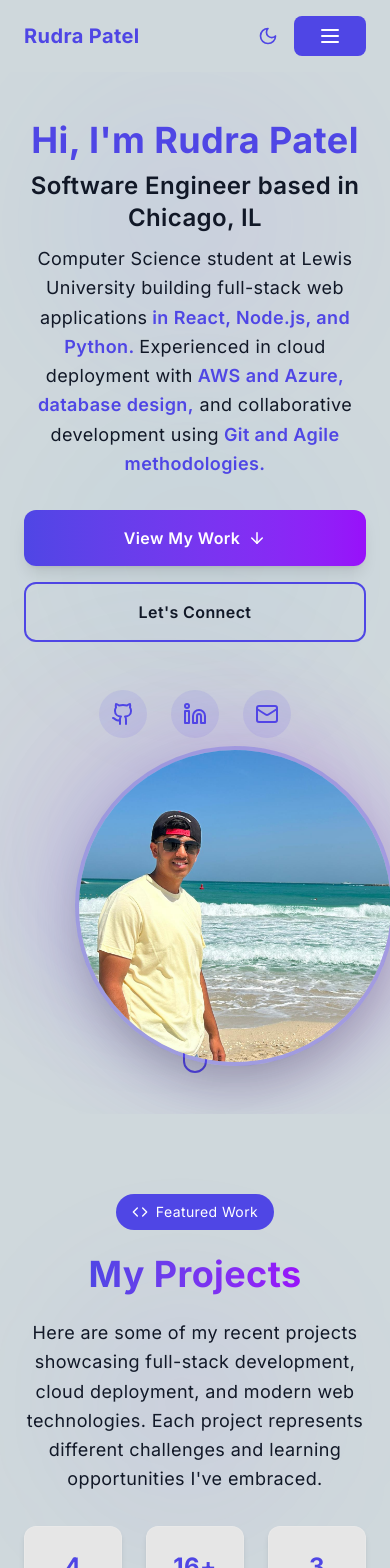
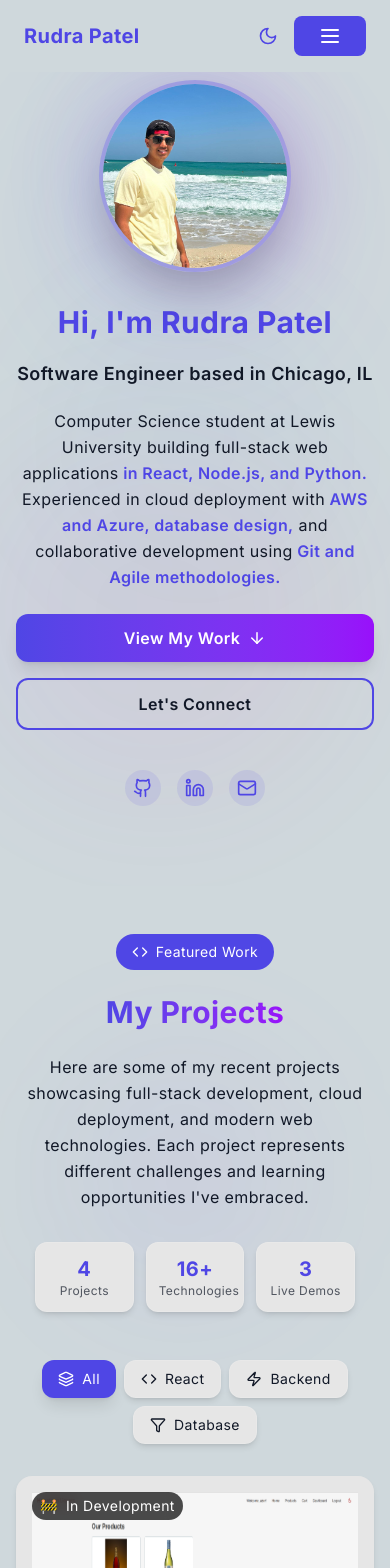
Before and after one commit to rpat9/rudra-website-portfolio, a React (Vite) app: page / in a window 390 px wide. Shown: the top 1568 px of the page. Built offline with nearby package versions, Linux system fonts and the light colour scheme.

Commit message:
Updated website for mobile use

```diff
--- a/src/components/Hero.jsx
+++ b/src/components/Hero.jsx
@@ -5,7 +5,7 @@
 export default function Hero() {
 
     return (
-        <section className="min-h-screen flex items-center justify-center px-6 md:px-16 pt-20 pb-12 relative overflow-hidden">
+        <section className="min-h-screen flex items-center justify-center px-4 sm:px-6 md:px-16 pt-20 pb-20 relative overflow-hidden">
 
             <div className="absolute inset-0 overflow-hidden pointer-events-none">
                 <div className="absolute top-20 left-10 w-72 h-72 bg-gradient-to-r from-blue-500/10 to-purple-500/10 rounded-full blur-3xl animate-pulse"></div>
@@ -14,17 +14,14 @@
             </div>
 
             <div className="container mx-auto max-w-6xl relative z-10">
-                <div className="grid lg:grid-cols-2 gap-12 items-center">
+                <div className="grid lg:grid-cols-2 gap-8 lg:gap-12 items-center">
 
-
-                    <div className={`space-y-8 text-center lg:text-left transition-all duration-1000 translate-y-10`}>
-
+                    <div className="space-y-6 lg:space-y-8 text-center lg:text-left order-2 lg:order-1">
 
                         <div className="space-y-2">
-                            <h1 className="text-4xl md:text-5xl font-bold mb-4 text-[var(--color-primary)]">
+                            <h1 className="text-3xl sm:text-4xl md:text-5xl font-bold mb-4 text-[var(--color-primary)]">
                                 Hi, I'm {' '}
                                 <span className="inline-block">
-
                                     <Typewriter
                                         onInit={(typewriter) => {
                                             typewriter
@@ -42,20 +39,17 @@
                                             loop: false,
                                         }}
                                         />
-
                                 </span>
                             </h1>
                         </div>
 
-
                         <div className="h-5 flex items-center justify-center lg:justify-start">
-                            <div className="text-2xl font-semibold text-[var(--color-text)]">
+                            <div className="text-lg sm:text-xl lg:text-2xl font-semibold text-[var(--color-text)]">
                                 Software Engineer based in Chicago, IL
                             </div>
                         </div>
 
-
-                        <p className="text-lg md:text-xl text-[var(--color-text)] leading-relaxed max-w-2xl">
+                        <p className="text-base sm:text-lg md:text-xl text-[var(--color-text)] leading-relaxed max-w-2xl mx-auto lg:mx-0">
                             Computer Science student at Lewis University building full-stack web applications
                             <span className="text-[var(--color-primary)] font-semibold"> in React, Node.js, and Python. </span>
                             Experienced in cloud deployment with
@@ -63,11 +57,10 @@
                             <span className="text-[var(--color-primary)] font-semibold"> Git and Agile methodologies.</span>
                         </p>
 
-
                         <div className="flex flex-col sm:flex-row gap-4 justify-center lg:justify-start">
                             <a
                                 href="#projects"
-                                className="group relative px-8 py-4 bg-gradient-to-r from-[var(--color-primary)] to-purple-600 text-white font-semibold rounded-xl shadow-lg hover:shadow-xl transition-all duration-300 transform hover:scale-105 overflow-hidden"
+                                className="group relative px-6 sm:px-8 py-3 sm:py-4 bg-gradient-to-r from-[var(--color-primary)] to-purple-600 text-white font-semibold rounded-xl shadow-lg hover:shadow-xl transition-all duration-300 transform hover:scale-105 overflow-hidden"
                             >
                                 <span className="relative z-10 flex items-center justify-center">
                                     View My Work
@@ -78,48 +71,45 @@
 
                             <a
                                 href="#contact"
-                                className="px-8 py-4 border-2 border-[var(--color-primary)] text-[var(--color-text)] font-semibold rounded-xl transition-all duration-300 transform hover:scale-105 text-center"
+                                className="px-6 sm:px-8 py-3 sm:py-4 border-2 border-[var(--color-primary)] text-[var(--color-text)] font-semibold rounded-xl transition-all duration-300 transform hover:scale-105 text-center"
                             >
                                 Let's Connect
                             </a>
                         </div>
 
-                        {/* Social Links */}
-                        <div className="flex gap-6 justify-center lg:justify-start pt-4">
+                        <div className="flex gap-4 sm:gap-6 justify-center lg:justify-start pt-4">
                             <a
                                 href="https://github.com/rpat9"
                                 target="_blank"
                                 rel="noopener noreferrer"
-                                className="p-3 rounded-full bg-[var(--color-primary)]/10 text-[var(--color-primary)] hover:bg-[var(--color-primary)] hover:text-white transition-all duration-300 transform hover:scale-110"
+                                className="p-2 sm:p-3 rounded-full bg-[var(--color-primary)]/10 text-[var(--color-primary)] hover:bg-[var(--color-primary)] hover:text-white transition-all duration-300 transform hover:scale-110"
                             >
-                                <Github size={24} />
+                                <Github size={20} className="sm:w-6 sm:h-6" />
                             </a>
                             <a
                                 href="https://www.linkedin.com/in/rudrapatel09"
                                 target="_blank"
                                 rel="noopener noreferrer"
-                                className="p-3 rounded-full bg-[var(--color-primary)]/10 text-[var(--color-primary)] hover:bg-[var(--color-primary)] hover:text-white transition-all duration-300 transform hover:scale-110"
+                                className="p-2 sm:p-3 rounded-full bg-[var(--color-primary)]/10 text-[var(--color-primary)] hover:bg-[var(--color-primary)] hover:text-white transition-all duration-300 transform hover:scale-110"
                             >
-                                <Linkedin size={24} />
+                                <Linkedin size={20} className="sm:w-6 sm:h-6" />
                             </a>
                             <a
                                 href="mailto:rudrap26176@gmail.com"
-                                className="p-3 rounded-full bg-[var(--color-primary)]/10 text-[var(--color-primary)] hover:bg-[var(--color-primary)] hover:text-white transition-all duration-300 transform hover:scale-110"
+                                className="p-2 sm:p-3 rounded-full bg-[var(--color-primary)]/10 text-[var(--color-primary)] hover:bg-[var(--color-primary)] hover:text-white transition-all duration-300 transform hover:scale-110"
                             >
-                                <Mail size={24} />
+                                <Mail size={20} className="sm:w-6 sm:h-6" />
                             </a>
                         </div>
                     </div>
 
-
-                    <div className={`flex justify-center lg:justify-end transition-all duration-1000 delay-300 translate-x-10`}>
+                    <div className="flex justify-center order-1 lg:order-2">
                         <div className="relative group">
 
                             <div className="absolute inset-0 bg-gradient-to-r from-[var(--color-primary)] to-purple-600 rounded-full blur-2xl opacity-20 scale-110 group-hover:opacity-30 transition-all duration-500"></div>
 
-
                             <div className="relative">
-                                <div className="w-80 h-80 md:w-96 md:h-96 rounded-full overflow-hidden border-4 border-[var(--color-primary)]/30 shadow-2xl group-hover:border-[var(--color-primary)]/50 transition-all duration-300">
+                                <div className="w-48 h-48 sm:w-64 sm:h-64 md:w-80 md:h-80 lg:w-96 lg:h-96 rounded-full overflow-hidden border-4 border-[var(--color-primary)]/30 shadow-2xl group-hover:border-[var(--color-primary)]/50 transition-all duration-300">
                                     <img
                                         src={rudraPic}
                                         alt="Rudra Patel - Full Stack Developer"
@@ -128,14 +118,13 @@
                                 </div>
                             </div>
                         </div>
-
                     </div>
                 </div>
             </div>
 
-            <div className="absolute bottom-8 left-1/2 transform -translate-x-1/2 animate-bounce">
-                <div className="w-6 h-10 border-2 border-[var(--color-primary)] rounded-full flex justify-center">
-                    <div className="w-1 h-3 bg-[var(--color-primary)] rounded-full mt-2 animate-pulse"></div>
+            <div className="absolute bottom-4 sm:bottom-8 left-1/2 transform -translate-x-1/2 animate-bounce hidden sm:block">
+                <div className="w-5 h-8 sm:w-6 sm:h-10 border-2 border-[var(--color-primary)] rounded-full flex justify-center">
+                    <div className="w-1 h-2 sm:h-3 bg-[var(--color-primary)] rounded-full mt-1 sm:mt-2 animate-pulse"></div>
                 </div>
             </div>
         </section>
--- a/src/components/Projects.jsx
+++ b/src/components/Projects.jsx
@@ -37,7 +37,7 @@
     };
 
     return (
-        <section id="projects" className="py-20 px-6 md:px-16 relative overflow-hidden">
+        <section id="projects" className="py-12 sm:py-16 md:py-20 px-4 sm:px-6 md:px-16 relative overflow-hidden">
 
             <div className="absolute inset-0 overflow-hidden pointer-events-none">
                 <div className="absolute top-40 right-20 w-64 h-64 bg-gradient-to-r from-[var(--color-primary)]/5 to-purple-500/5 rounded-full blur-3xl"></div>
@@ -46,46 +46,46 @@
 
             <div className="container mx-auto max-w-7xl relative z-10">
 
-                <div className={`text-center mb-16 transition-all duration-1000 ${isVisible ? 'opacity-100 translate-y-0' : 'opacity-0 translate-y-10'}`}>
+                <div className={`text-center mb-12 sm:mb-16 transition-all duration-1000 ${isVisible ? 'opacity-100 translate-y-0' : 'opacity-0 translate-y-10'}`}>
                     <div className="inline-flex items-center gap-2 px-4 py-2 bg-[var(--color-primary)] border-[var(--color-primary)] rounded-full text-[var(--button-text-color)] text-sm font-medium mb-6">
                         <Code size={16} />
                         <span>Featured Work</span>
                     </div>
 
-                    <h2 className="text-4xl md:text-5xl font-bold mb-6">
+                    <h2 className="text-3xl sm:text-4xl md:text-5xl font-bold mb-6">
                         <span className="bg-gradient-to-r from-[var(--color-primary)] to-purple-600 bg-clip-text text-transparent">
                             My Projects
                         </span>
                     </h2>
 
-                    <p className="text-lg text-[var(--color-text)] mb-8 max-w-3xl mx-auto leading-relaxed">
+                    <p className="text-base sm:text-lg text-[var(--color-text)] mb-8 max-w-3xl mx-auto leading-relaxed px-2">
                         Here are some of my recent projects showcasing full-stack development,
                         cloud deployment, and modern web technologies. Each project represents
                         different challenges and learning opportunities I've embraced.
                     </p>
 
-                    <div className="grid grid-cols-3 gap-6 max-w-md mx-auto mb-8">
+                    <div className="grid grid-cols-3 gap-3 sm:gap-6 max-w-xs sm:max-w-md mx-auto mb-8">
 
-                        <div className="card rounded-xl border border-white/10">
-                            <div className="text-2xl font-bold text-[var(--color-primary)]">{stats.total}</div>
-                            <div className="text-sm text-[var(--color-text)]/70">Projects</div>
+                        <div className="card rounded-xl border border-white/10 p-3 sm:p-4">
+                            <div className="text-xl sm:text-2xl font-bold text-[var(--color-primary)]">{stats.total}</div>
+                            <div className="text-xs sm:text-sm text-[var(--color-text)]/70">Projects</div>
                         </div>
 
-                        <div className="card rounded-xl border border-white/10">
-                            <div className="text-2xl font-bold text-[var(--color-primary)]">{stats.technologies}+</div>
-                            <div className="text-sm text-[var(--color-text)]/70">Technologies</div>
+                        <div className="card rounded-xl border border-white/10 p-3 sm:p-4">
+                            <div className="text-xl sm:text-2xl font-bold text-[var(--color-primary)]">{stats.technologies}+</div>
+                            <div className="text-xs sm:text-sm text-[var(--color-text)]/70">Technologies</div>
                         </div>
 
-                        <div className="card rounded-xl border border-white/10">
-                            <div className="text-2xl font-bold text-[var(--color-primary)]">{stats.live}</div>
-                            <div className="text-sm text-[var(--color-text)]/70">Live Demos</div>
+                        <div className="card rounded-xl border border-white/10 p-3 sm:p-4">
+                            <div className="text-xl sm:text-2xl font-bold text-[var(--color-primary)]">{stats.live}</div>
+                            <div className="text-xs sm:text-sm text-[var(--color-text)]/70">Live Demos</div>
                         </div>
 
                     </div>
                 </div>
 
 
-                <div className={`flex flex-wrap justify-center gap-3 mb-12 transition-all duration-1000 delay-200 ${isVisible ? 'opacity-100 translate-y-0' : 'opacity-0 translate-y-10'}`}>
+                <div className={`flex flex-wrap justify-center gap-2 sm:gap-3 mb-8 sm:mb-12 transition-all duration-1000 delay-200 ${isVisible ? 'opacity-100 translate-y-0' : 'opacity-0 translate-y-10'}`}>
                     {filterCategories.map((category) => {
                         const Icon = category.icon;
                         const isActive = filter === category.id;
@@ -94,21 +94,22 @@
                             <button
                                 key={category.id}
                                 onClick={() => setFilter(category.id)}
-                                className={`flex cursor-pointer items-center gap-2 px-6 py-3 rounded-xl font-medium transition-all duration-300 transform hover:scale-105 ${
+                                className={`flex cursor-pointer items-center gap-2 px-4 sm:px-6 py-2 sm:py-3 rounded-xl text-sm sm:text-base font-medium transition-all duration-300 transform hover:scale-105 ${
                                     isActive
                                         ? 'bg-[var(--color-primary)] text-[var(--button-text-color)] shadow-lg shadow-[var(--color-primary)]/25'
                                         : 'card border border-white/10 text-[var(--color-text)] hover:bg-[var(--color-primary)]/10 hover:border-[var(--color-primary)]/20 hover:text-[var(--color-primary)]'
                                 }`}
                             >
-                                <Icon size={18} />
-                                <span>{category.label}</span>
+                                <Icon size={16} className="sm:w-[18px] sm:h-[18px]" />
+                                <span className="hidden xs:inline sm:inline">{category.label}</span>
+                                <span className="xs:hidden sm:hidden">{category.label.split(' ')[0]}</span>
                             </button>
                         );
                     })}
                 </div>
 
                 <div className={`transition-all duration-1000 delay-400 ${isVisible ? 'opacity-100 translate-y-0' : 'opacity-0 translate-y-10'}`}>
-                    <div className="grid grid-cols-1 lg:grid-cols-2 gap-8 max-w-6xl mx-auto">
+                    <div className="grid grid-cols-1 lg:grid-cols-2 gap-6 sm:gap-8 max-w-6xl mx-auto">
                         {filteredProjects.map((project, index) => (
                             <div
                                 key={project.id}
@@ -123,19 +124,19 @@
                     </div>
                 </div>
 
-                <div className={`text-center mt-16 transition-all duration-1000 delay-600 ${isVisible ? 'opacity-100 translate-y-0' : 'opacity-0 translate-y-10'}`}>
-                    <div className="max-w-2xl mx-auto p-8 bg-gradient-to-r from-[var(--color-primary)]/5 to-purple-600/5 backdrop-blur-sm border border-[var(--color-primary)]/10 rounded-2xl">
-                        <h3 className="text-2xl font-bold text-[var(--color-primary)] mb-4">
+                <div className={`text-center mt-12 sm:mt-16 transition-all duration-1000 delay-600 ${isVisible ? 'opacity-100 translate-y-0' : 'opacity-0 translate-y-10'}`}>
+                    <div className="max-w-2xl mx-auto p-6 sm:p-8 bg-gradient-to-r from-[var(--color-primary)]/5 to-purple-600/5 backdrop-blur-sm border border-[var(--color-primary)]/10 rounded-2xl">
+                        <h3 className="text-xl sm:text-2xl font-bold text-[var(--color-primary)] mb-4">
                             Interested in My Work?
                         </h3>
-                        <p className="text-[var(--color-text)] mb-6 leading-relaxed">
+                        <p className="text-sm sm:text-base text-[var(--color-text)] mb-6 leading-relaxed">
                             I'm always working on new projects and exploring cutting-edge technologies.
                             Let's discuss how I can contribute to your team!
                         </p>
-                        <div className="flex flex-col sm:flex-row gap-4 justify-center">
+                        <div className="flex flex-col sm:flex-row gap-3 sm:gap-4 justify-center">
                             <a
                                 href="#contact"
-                                className="px-8 py-4 bg-gradient-to-r from-[var(--color-primary)] to-purple-600 text-white font-semibold rounded-xl shadow-lg hover:shadow-xl transition-all duration-300 transform hover:scale-105"
+                                className="px-6 sm:px-8 py-3 sm:py-4 bg-gradient-to-r from-[var(--color-primary)] to-purple-600 text-white font-semibold rounded-xl shadow-lg hover:shadow-xl transition-all duration-300 transform hover:scale-105"
                             >
                                 Get In Touch
                             </a>
@@ -143,7 +144,7 @@
                                 href="https://github.com/rpat9"
                                 target="_blank"
                                 rel="noopener noreferrer"
-                                className="px-8 py-4 border-2 border-[var(--color-primary)] bg-[var(--color-primary)] text-[var(--button-text-color)] font-semibold rounded-xl hover:bg-[var(--color-primary)] transition-all duration-300 transform hover:scale-105"
+                                className="px-6 sm:px-8 py-3 sm:py-4 border-2 border-[var(--color-primary)] bg-[var(--color-primary)] text-[var(--button-text-color)] font-semibold rounded-xl hover:bg-[var(--color-primary)] transition-all duration-300 transform hover:scale-105"
                             >
                                 View All on GitHub
                             </a>
```
Also changed, not shown: src/components/RudraResume.jsx (+47 -47 lines).
